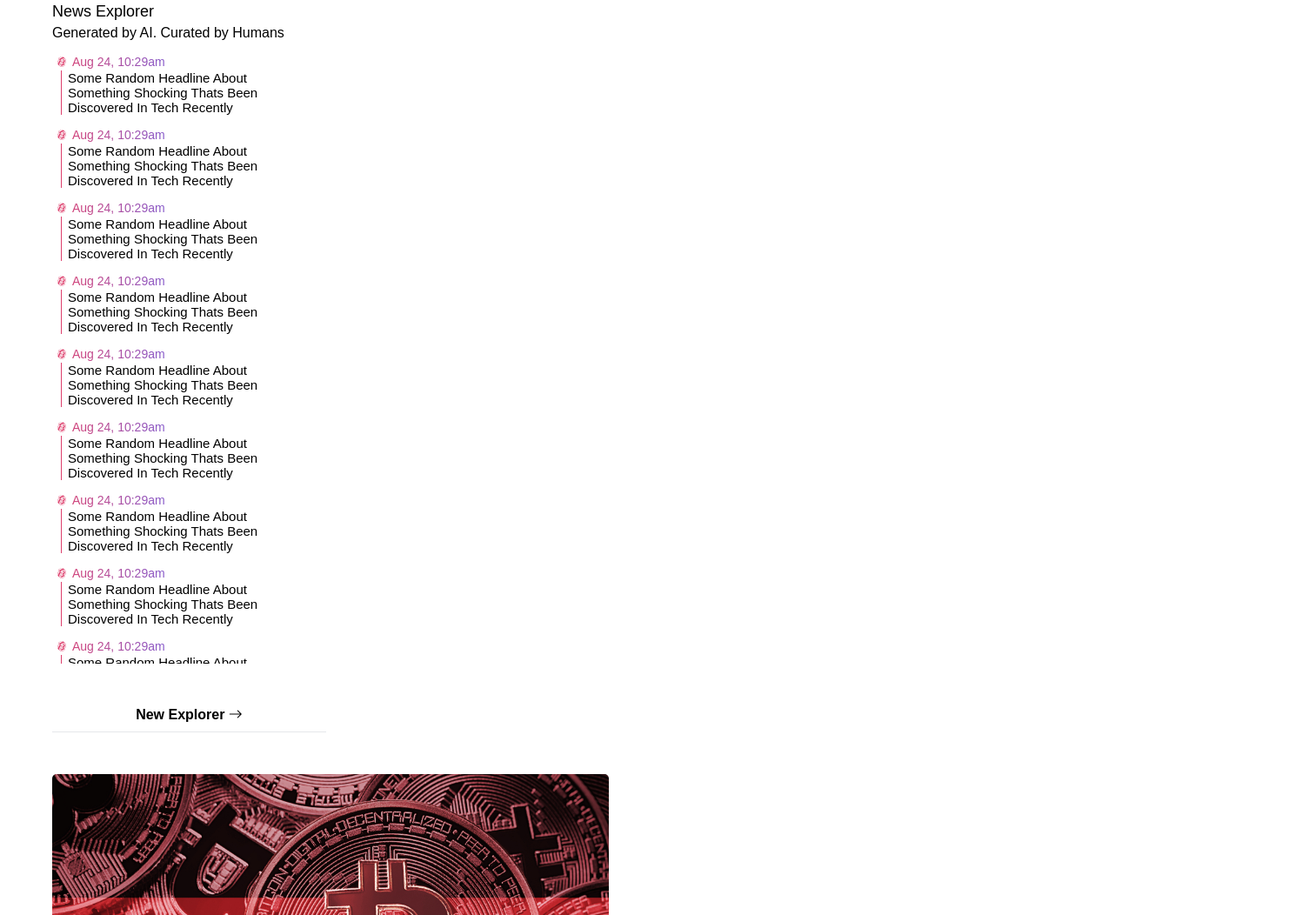
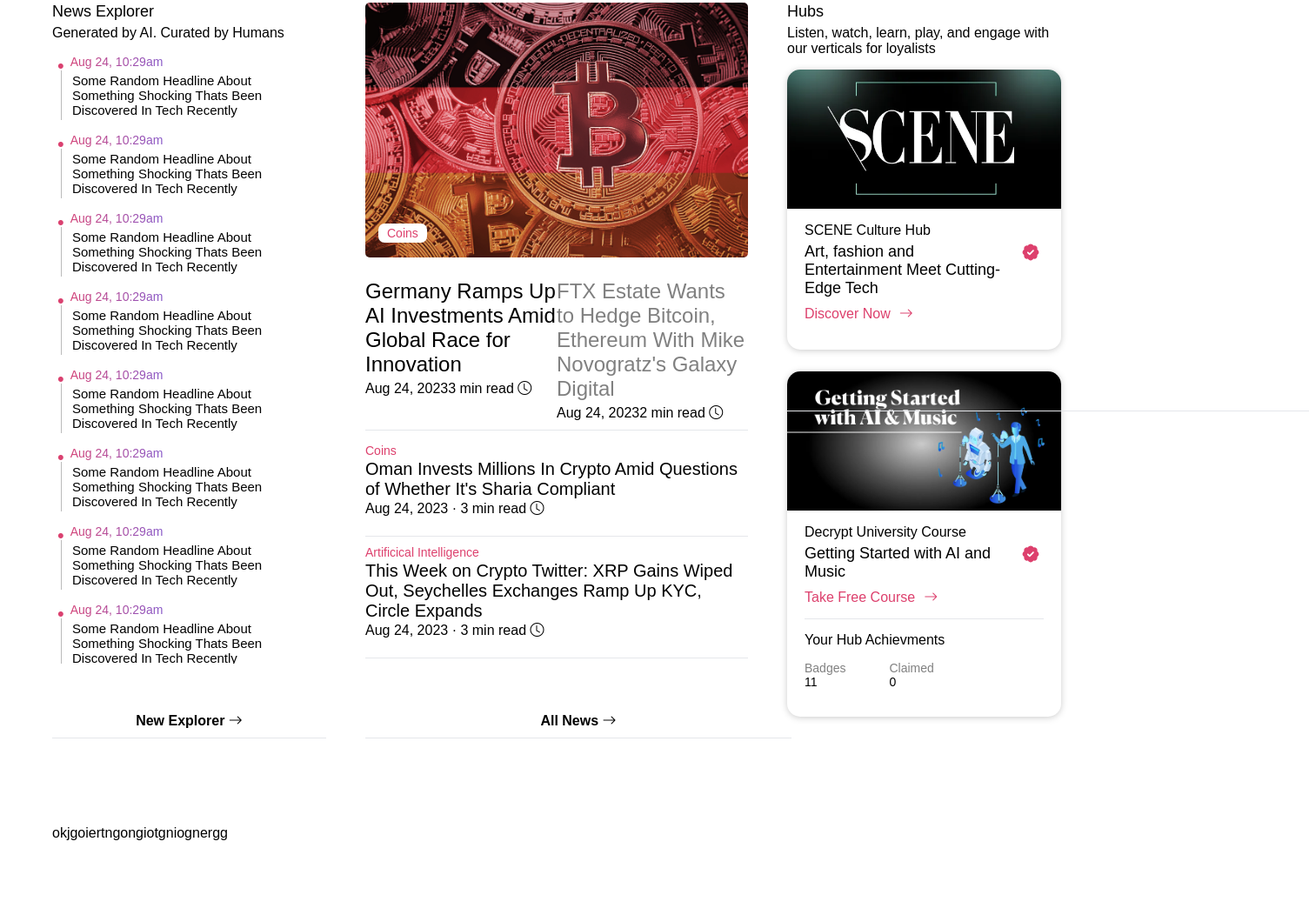
Before and after one commit to cheleaux/Decrypt-Clone, a plain HTML site: page Blog.html in a window 1280 px wide. Shown: the part 327-1379 px from the top of the page at 87% size, 1505 px wide, since content can reach past the window. Drawn offline with nearby package versions, Linux system fonts and the light colour scheme; a web font is replaced by a local one.

Commit message:
layed out first main content section

```diff
--- a/Blog.html
+++ b/Blog.html
@@ -9,7 +9,7 @@
     <link rel="stylesheet" href="https://cdn.jsdelivr.net/npm/bootstrap-icons@1.10.5/font/bootstrap-icons.css">
 </head>
 <body>
-    <header class="body-header">
+    <header id="main-header" class="body-header">
         <div class="header-wrapper flex">
                 <div class="header-left flex">
                     <i class="bi bi-search"></i>
@@ -117,50 +117,72 @@
                 </header>
                 <div class="news-explorer-feed">
                     <ul class="nwsx-headline-list flex">
-                        <li class="nwsx-item">
+                        <li class="nwsx-item bulletin">
                             <h5 class="nwsx-date article-meta-data">Aug 24, 10:29am</h5>
+                            <a href="#">
                             <p class="nwsx-headline">Some Random Headline About Something Shocking Thats Been Discovered In Tech Recently</p>
+                            </a>
                         </li>
-                        <li class="nwsx-item">
+                        <li class="nwsx-item bulletin">
                             <h5 class="nwsx-date article-meta-data">Aug 24, 10:29am</h5>
+                            <a href="#">
                             <p class="nwsx-headline">Some Random Headline About Something Shocking Thats Been Discovered In Tech Recently</p>
+                            </a>
                         </li>
-                        <li class="nwsx-item">
+                        <li class="nwsx-item bulletin">
                             <h5 class="nwsx-date article-meta-data">Aug 24, 10:29am</h5>
+                            <a href="#">
                             <p class="nwsx-headline">Some Random Headline About Something Shocking Thats Been Discovered In Tech Recently</p>
+                            </a>
                         </li>
-                        <li class="nwsx-item">
+                        <li class="nwsx-item bulletin">
                             <h5 class="nwsx-date article-meta-data">Aug 24, 10:29am</h5>
+                            <a href="#">
                             <p class="nwsx-headline">Some Random Headline About Something Shocking Thats Been Discovered In Tech Recently</p>
+                            </a>
                         </li>
-                        <li class="nwsx-item">
+                        <li class="nwsx-item bulletin">
                             <h5 class="nwsx-date article-meta-data">Aug 24, 10:29am</h5>
+                            <a href="#">
                             <p class="nwsx-headline">Some Random Headline About Something Shocking Thats Been Discovered In Tech Recently</p>
+                            </a>
                         </li>
-                        <li class="nwsx-item">
+                        <li class="nwsx-item bulletin">
                             <h5 class="nwsx-date article-meta-data">Aug 24, 10:29am</h5>
+                            <a href="#">
                             <p class="nwsx-headline">Some Random Headline About Something Shocking Thats Been Discovered In Tech Recently</p>
+                            </a>
                         </li>
-                        <li class="nwsx-item">
+                        <li class="nwsx-item bulletin">
                             <h5 class="nwsx-date article-meta-data">Aug 24, 10:29am</h5>
+                            <a href="#">
                             <p class="nwsx-headline">Some Random Headline About Something Shocking Thats Been Discovered In Tech Recently</p>
+                            </a>
                         </li>
-                        <li class="nwsx-item">
+                        <li class="nwsx-item bulletin">
                             <h5 class="nwsx-date article-meta-data">Aug 24, 10:29am</h5>
+                            <a href="#">
                             <p class="nwsx-headline">Some Random Headline About Something Shocking Thats Been Discovered In Tech Recently</p>
+                            </a>
                         </li>
-                        <li class="nwsx-item">
+                        <li class="nwsx-item bulletin">
                             <h5 class="nwsx-date article-meta-data">Aug 24, 10:29am</h5>
+                            <a href="#">
                             <p class="nwsx-headline">Some Random Headline About Something Shocking Thats Been Discovered In Tech Recently</p>
+                            </a>
                         </li>
-                        <li class="nwsx-item">
+                        <li class="nwsx-item bulletin">
                             <h5 class="nwsx-date article-meta-data">Aug 24, 10:29 am</h5>
+                            <a href="#">
                             <p class="nwsx-headline">Some Random Headline About Something Shocking Thats Been Discovered In Tech Recently</p>
+                            </a>
                         </li>
                     </ul>
                 </div>
+                <footer>
                     <a class="to-page-button" href="#"><h4>New Explorer <i class="bi bi-arrow-right"></i></h4></a>
                     <hr>
+                </footer>
             </div>
             <div class="feat-news">
                 <div class="choice-feat-container">
@@ -194,28 +216,34 @@
                     <ul class="feat-list flex">
                         <li class="feat-list-items">
                             <div class="cat-sticker"><h4 class="pink">Coins</h4></div>
+                            <a href="">
                                 <h3>Oman Invests Millions In Crypto Amid Questions of Whether It's Sharia Compliant</h3>
                                 <div class="feat-times">
                                     <span>Aug 24, 2023</span>
                                     <span> · </span>
                                     <span>3 min read <i class="bi bi-clock"></i></span>
                                 </div>
+                            </a>
                         </li>
                         <hr>
                         <li class="feat-list-items">
                             <div class="cat-sticker"><h4 class="pink">Artificical Intelligence</h4></div>
+                            <a href="">
                                 <h3>This Week on Crypto Twitter: XRP Gains Wiped Out, Seychelles Exchanges Ramp Up KYC, Circle Expands</h3>
                                 <div class="feat-times">
                                     <span>Aug 24, 2023</span>
                                     <span> · </span>
                                     <span>3 min read <i class="bi bi-clock"></i></span>
                                 </div>
+                            </a>
                         </li>
                         <hr>
                     </ul>
                 </div>
+                <footer>
                     <a class="to-page-button" href="#"><h4>All News <i class="bi bi-arrow-right"></i></h4></a>
                     <hr>
+                </footer>
             </div>
             <div class="hubs-column">
                 <header class="hubs-header">
@@ -263,7 +291,7 @@
                                 <div class="hub-card flex">
                                     <img src="Assets/ai-music-poster.webp" alt="title banner depicting a robot and human performing behind microphones">
                                     <div class="card-info flex">
-                                        <h3 class="hub-title">Decrypt University</h3>
+                                        <h3 class="hub-title">Decrypt University Course</h3>
                                         <div class="hub-midsection flex">
                                             <h2>Getting Started with AI and Music</h2>
                                             <svg width="20" height="20" viewBox="0 0 17 16" fill="#DD406D"
@@ -285,11 +313,10 @@
                                                 10.5312C7.26875 10.825 7.74375 10.825 8.03438 10.5312L11.5312 7.03125Z"></path></svg>
                                         </div>
                                         <div class="to-hub-cta flex">
-                                            <h3>Discover Now</h3>
+                                            <h3>Take Free Course</h3>
                                             <i class="bi bi-arrow-right"></i>
                                         </div>
-                                    </div>
-                                    <div class="divider-line"></div>
+                                        <hr>
                                         <h4>Your Hub Achievments</h4>
                                         <div class="hub-stats flex">
                                             <div class="stat-badges flex">
@@ -302,13 +329,20 @@
                                             </div>
                                         </div>
                                     </div>
+                                </div>
                             </a>
                         </li>
                     </ul>
                 </div>
-                <a class="to-page-button" href="#"><h4>New Explorer <i class="bi bi-arrow-right"></i></h4></a>
+                <footer>
+                    <hr>
+                </footer>
             </div>
         </article>
+        <article class="new">
+            <div>okjgoiertngongiotgniognergg</div>
+        </article>
     </main>
+    <script src="main.js"></script>
 </body>
 </html>
--- /dev/null
+++ b/main.js
@@ -0,0 +1,4 @@
+window.addEventListener("scroll", () => {
+    const header = document.getElementById ("main-header");
+    header.classList.toggle("sticky", window.scrollY > 0)
+});
--- a/style.css
+++ b/style.css
@@ -10,10 +10,12 @@
     --clr-text-main: black;
     --clr-text-light: white;
     --clr-text-inactive: grey;
+    --clr-text-accent: #DD406D;
+    --clr-gradient-001: linear-gradient(to right, #dd406d, #745fde);
+    --clr-gradient-fade: linear-gradient(to right,  rgba(255,255,255,1) 0%,rgba(255,255,255,0) 100%);
     --clr-hr-light: #e5e7eb;
-    --clr-text-accent: #DD406D;
+    --clr-hr-dull: #bbbbbb;
     --clr-hover-001: #0000001a;
-    --clr-gradient-001: linear-gradient(to right, #dd406d, #745fde);
 
     --ff-primary: 'Akzidenz-Grotesk (R) Schulbuch Regular', 'F12 Akzidenz Grotesk** Roman 05003', sans-serif;
     --ff-main-head: 'Canela-Black', 'Spectral Bold', sans-serif;
@@ -27,7 +29,10 @@
     --fs-160: 1rem;
     --fs-180: 1.125rem;
     --fs-200: 1.25rem;
+    --fs-220: 1.375rem;
     --fs-240: 1.5rem;
+
+    --transtion-header: ease-in-out .5s
 }
 
 
@@ -73,8 +78,18 @@
   font-size: var(--fs-200);
 }
 
+a {
+    text-decoration: none;
+    color: inherit;
+}
+
 /* ----- Utility ----- */
 
+.sticky {
+    position: fixed;
+    top: 0;
+    left: 0;
+}
 
 .hidden {
     display: none;
@@ -112,11 +127,42 @@
     font-weight: var(--fw-001);
 }
 
+.breaking > h5::before {
+    content: '';
+    background-image: url(Assets/decryt-mark.svg);
+    background-size: cover;
+    position: relative;
+    display: inline-block;
+    height: 12px;
+    width: 10px;
+    margin-right: 7px;
+    vertical-align: -4%;
+}
+
+.bulletin > h5::before {
+    content: '•';
+    color: var(--clr-text-accent);
+    margin-right: 7px;
+    font-size: var(--fs-220);
+    float: left;
+}
+
+.bulletin > h5 {
+    overflow-y: hidden;
+    height: 16px;
+}
+
+.bulletin > a > p {
+    border-left: 1px solid var(--clr-hr-dull);
+}
+
 /* ------- header ------- */
 
 .body-header {
     width: 100%;
     margin-bottom: 2px;
+    background-color: var(--clr-text-light);
+    z-index: 999;
 }
 
 hr {
@@ -245,10 +291,33 @@
     text-decoration: none;
     font-family: var(--ff-primary);
     font-size: var(--fs-120);
+    transition: ease-in 0.1s;
 }
 
 .header-center > nav > a:hover {
     color: var(--clr-text-accent);
+}
+
+ /* Sticky Styles */
+
+.sticky * {
+    transition: var(--transtion-header);
+}
+
+.sticky img {
+    height: 0;
+}
+
+.sticky + .crypto-carousel-container {
+    margin-top: 76px;
+}
+
+.sticky nav {
+    align-self: center;
+}
+
+.sticky .header-wrapper {
+    padding-bottom: 20px;
 }
 
 /* ------ Carousel ------ */
@@ -281,7 +350,7 @@
     content: "";
     height: 100%;
     width: 70px;
-    background: linear-gradient(to right,  rgba(255,255,255,1) 0%,rgba(255,255,255,0) 100%);
+    background: var(--clr-gradient-fade);
     position: absolute;
 }
 
@@ -335,6 +404,14 @@
     max-width: 1440px;
     padding: 0 60px;
     margin: 0 auto;
+    grid-template-columns: repeat(12, 1fr);
+    gap: 20px;
+    height: max-content;
+    margin-bottom: 100px;
+}
+
+.new {
+    height: 100px;
 }
 
 li {
@@ -356,7 +433,11 @@
 
 /* Shared Column Styles */
 
-.news-explorer-header, .hubs-column {
+.news-explorer-column, .hubs-column {
+    grid-column: span 3;
+}
+
+.news-explorer-header, .hubs-column-header {
     height: 40px;
 }
 
@@ -379,17 +460,24 @@
     width: 315px;
 }
 
+.news-explorer-column, .feat-news {
+    position: relative;
+    height: 100%;
+}
+
+:is(.news-explorer-column, .feat-news, .hubs-column) > footer {
+    position: absolute;
+    bottom: 0;
+    width: 100%;
+    max-width: 600px
+}
+
 /* News Explorer */
-
-.news-explorer-column {
-    height: 887px;
-}
 
 .news-explorer-feed {
     margin-top: 20px;
     height: 700px;
     overflow:auto;
-    margin-bottom: 50px;
 }
 
 .nwsx-headline-list {
@@ -402,29 +490,17 @@
     font-size: var(--fs-140);
     width: 150px;
     background-image: var(--clr-gradient-001);
+    position: relative;
     -webkit-background-clip: text;
     -webkit-text-fill-color: transparent;
 }
 
-.nwsx-item > p {
+.nwsx-item > a > p {
     font-size: var(--fs-150);
     margin-top: 2px;
-    border-left: 1px solid var(--clr-text-accent);
-    padding-left: 7px;
+    padding: 3px 0 3px 12px;
     margin-left: 4px;
     width: 250px;
-}
-
-.nwsx-item > h5::before {
-    content: '';
-    background-image: url(Assets/decryt-mark.svg);
-    background-size: cover;
-    position: relative;
-    display: inline-block;
-    height: 12px;
-    width: 10px;
-    margin-right: 7px;
-    vertical-align: -4%;
 }
 
  /* Feteaured News */
@@ -432,6 +508,8 @@
 
 .feat-news {
     max-width: 650px;
+    grid-column: span 6;
+    padding: 0 25px;
 }
 
 .main-feat-poster {
@@ -490,14 +568,19 @@
 
 }
 
-.feat-list-items > h3 {
+.feat-list-items > a > *,
+.cat-sticker {
+    margin-bottom: 2px;
+}
+
+.feat-list-items > a > h3 {
     font-size: var(--fs-200);
     font-weight: 500;
     color: var(--clr-text-main);
     display: block;
 }
 
-.feat-times > span {
+.feat-times > a > span {
     font-size: var(--fs-140);
     margin-right: 5px;
 }
@@ -505,7 +588,7 @@
  /* Hubs Column */
 
 .hubs-column {
-    height: 749px;
+    height: max-content;
 }
 
 .hubs-cards-list {
@@ -540,8 +623,14 @@
     gap: 5px;
 }
 
-.hub-cards > img {
-    max-height: 130px;
+.hub-card > img {
+    height: 160px;
+    object-fit: cover;
+}
+
+.hub-card > hr {
+    width: 90%;
+    margin: 0 auto;
 }
 
 .card-info {
@@ -572,4 +661,34 @@
     font-size: var(--fs-160);
     color: var(--clr-text-accent);
     gap: 10px;
+    margin-top: 5px;
 }
+
+.card-info > h4 {
+    margin: 10px 0;
+}
+
+.stat-badges,
+.stat-claimed {
+    flex-direction: column;
+}
+
+.stat-badges {
+    margin-right: 50px
+}
+
+.stat-badges > *,
+.stat-claimed > * {
+    font-family: var(--ff-main-bold);
+    font-size: var(--fs-140);
+}
+
+.stat-badges :first-child,
+.stat-claimed :first-child {
+    color: var(--clr-text-inactive);
+}
+
+.stat-badges :last-child,
+.stat-claimed :last-child {
+    color: var(--clr-text-main);
+}
```
Lines whose indentation alone changed are shown as unchanged.
